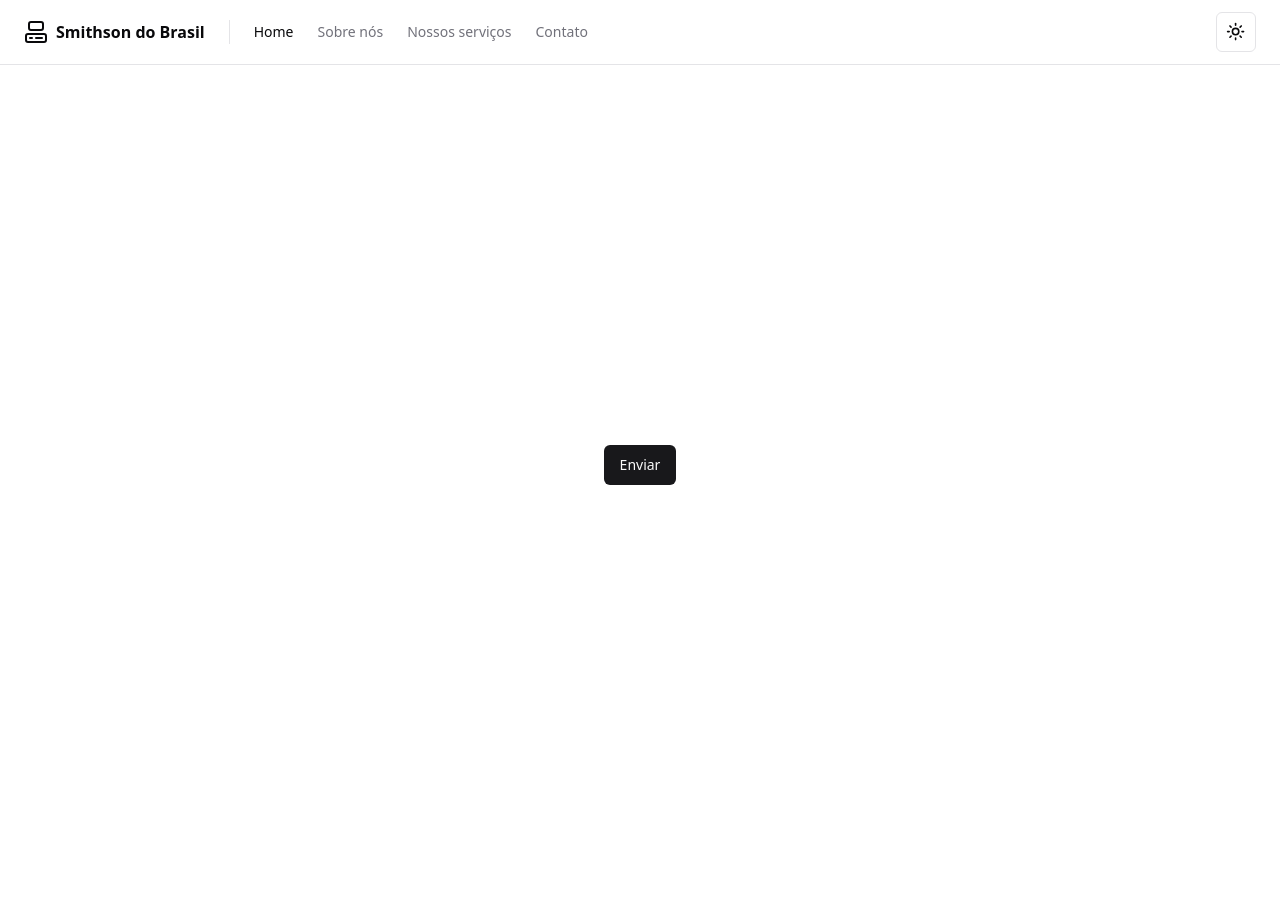
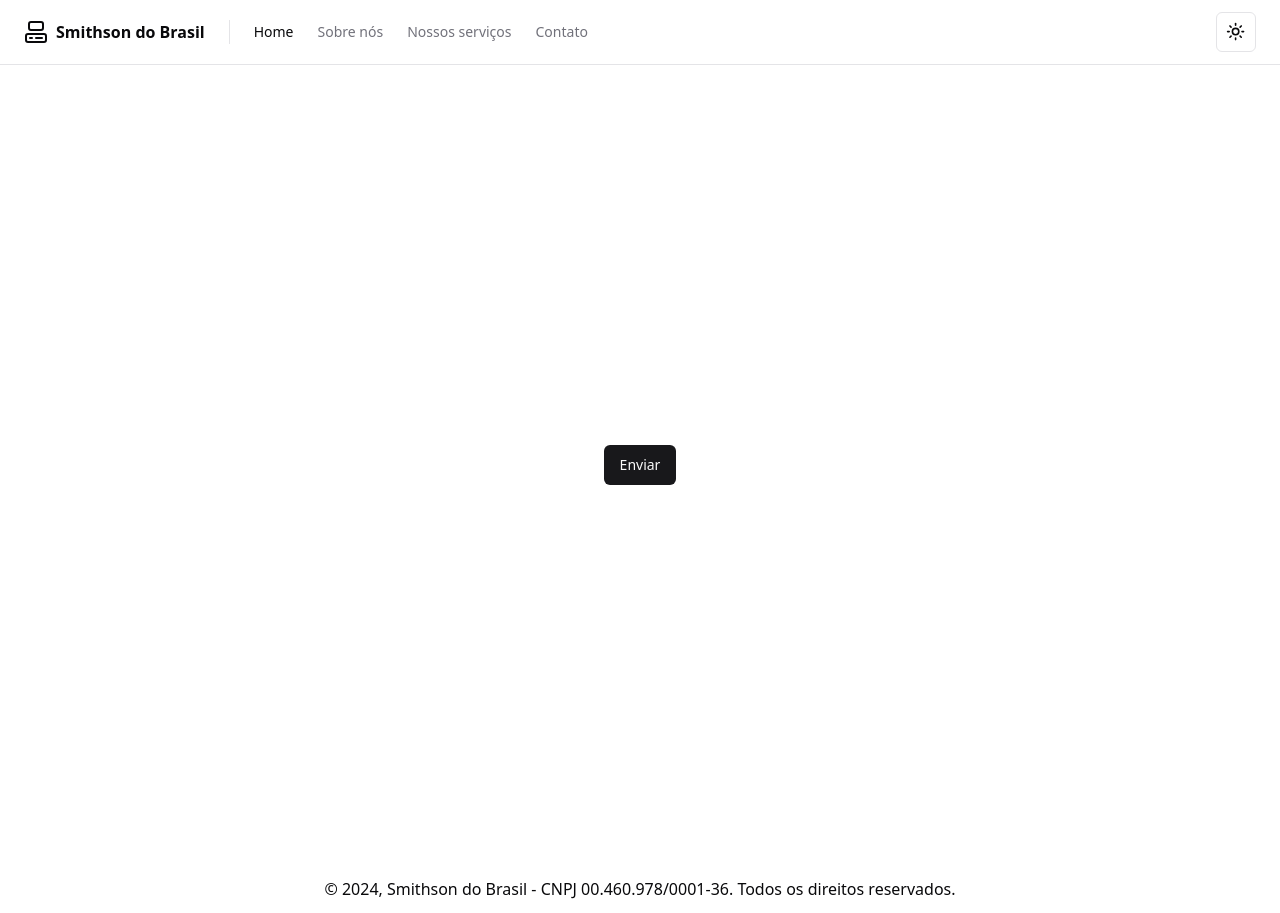
Before and after one commit to Smithson-do-Brasil/smithson-do-brasil, a React (Vite) app: page / in a window 1280 px wide. Before the commit the page ends 865 px from the top, so only its background shows below. Built offline with nearby package versions, Linux system fonts and the light colour scheme.

Commit message:
feat: creating footer component

```diff
--- /dev/null
+++ b/src/components/footer.tsx
@@ -0,0 +1,8 @@
+export function Footer() {
+  return (
+    <footer className="flex items-center justify-center p-3">
+      &copy; {new Date().getFullYear()}, Smithson do Brasil - CNPJ
+      00.460.978/0001-36. Todos os direitos reservados.
+    </footer>
+  )
+}
--- a/src/pages/layout/index.tsx
+++ b/src/pages/layout/index.tsx
@@ -1,5 +1,6 @@
 import { Outlet } from 'react-router-dom'
 
+import { Footer } from '@/components/footer'
 import { Header } from '@/components/header'
 
 export function Layout() {
@@ -10,6 +11,8 @@ export function Layout() {
       <div>
         <Outlet />
       </div>
+
+      <Footer />
     </div>
   )
 }
```
